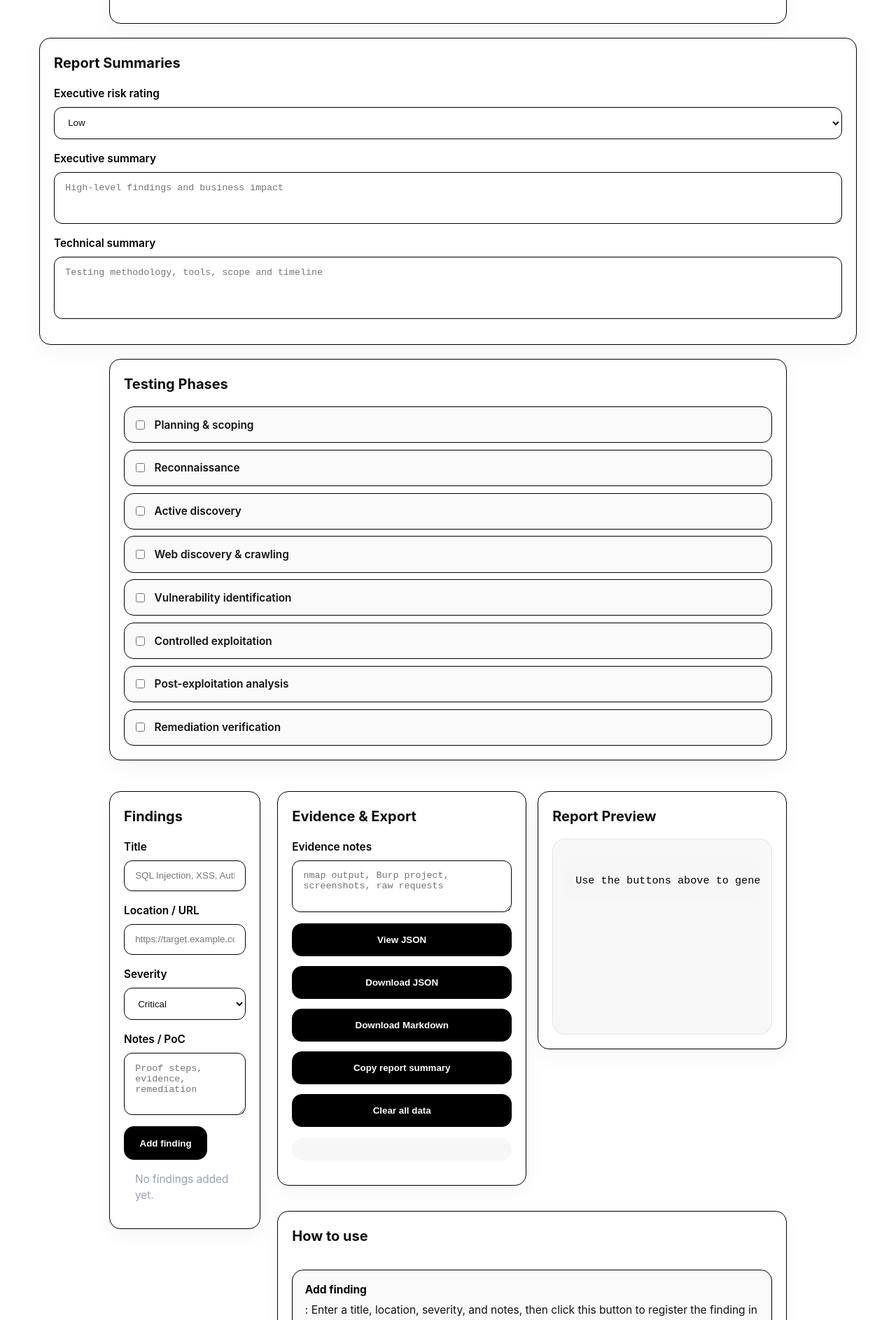
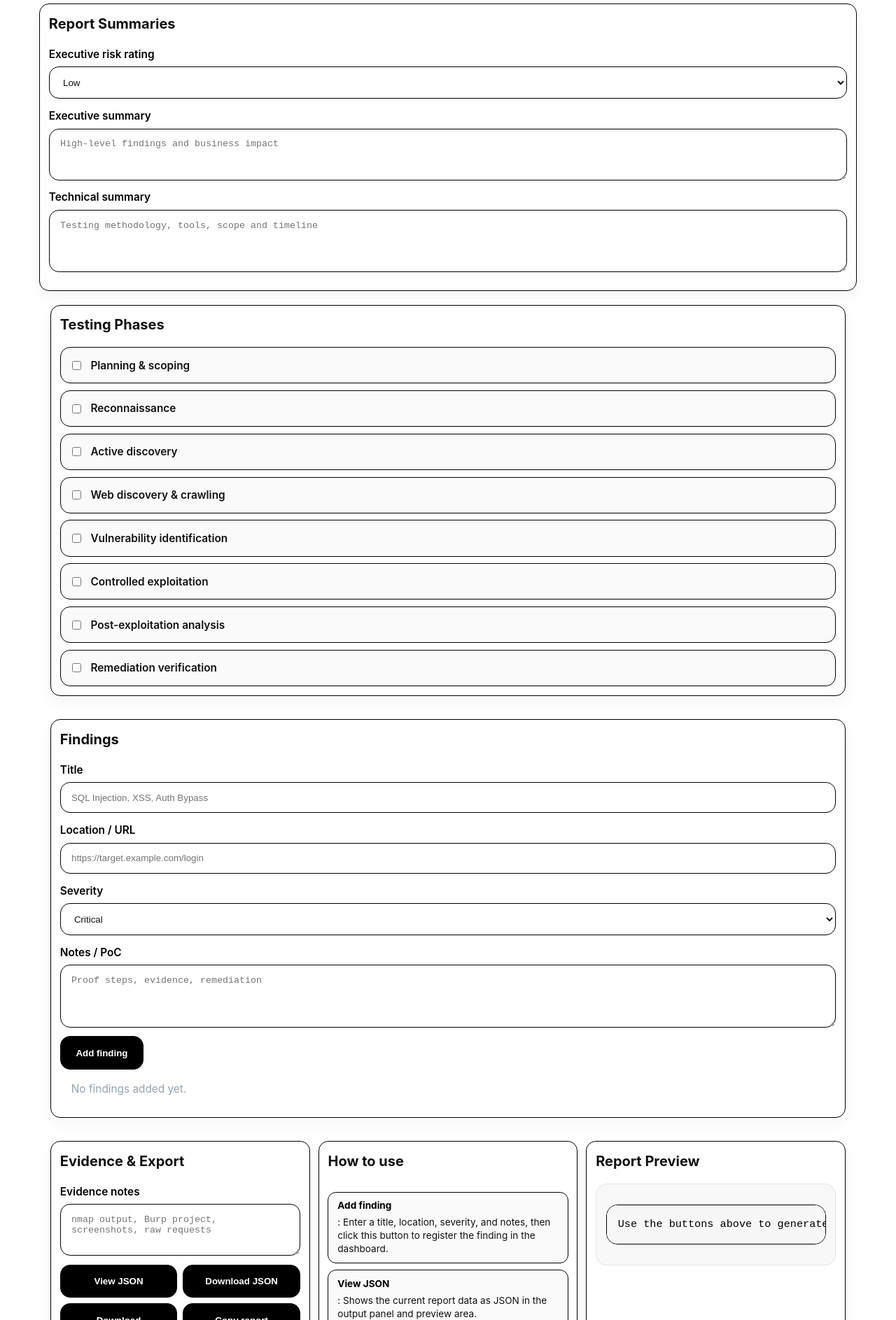
Before and after one commit to ramanan-sethuraman/Cyeth-Hacking, a website: page public/index.html in a window 1280 px wide. Shown: the part 913-2800 px from the top of the page at 70% size. Drawn offline with Linux system fonts and the light colour scheme.

Commit message:
Adjust box panels layout and sizing - make horizontal panels equal height, reduce font sizes, and organize findings section

```diff
--- a/public/css/styles.css
+++ b/public/css/styles.css
@@ -13,7 +13,7 @@ body {
 
 header.site-header {
   background: #fff;
-  border-bottom: 1px solid rgba(0, 0, 0, 0.08);
+  border-bottom: 1px solid rgba(0, 0, 0, 0.32);
   position: sticky;
   top: 0;
   z-index: 20;
@@ -43,6 +43,7 @@ header.site-header {
   background: #fff;
   position: relative;
 }
+
 
 /* Slide-down panel anchored to the logo (hidden by default; shown only on click/touch) */
 .logo-panel {
@@ -157,8 +158,8 @@ button, .small-button {
 
 .hero {
   max-width: 1200px;
-  margin: 0 auto 1rem;
-  padding: 2rem 1.5rem 2.5rem;
+  margin: 0 auto 0.5rem;
+  padding: 1.5rem 1.5rem 1.75rem;
 }
 
 .hero h1 {
@@ -192,13 +193,19 @@ main {
   padding: 0 1rem;
 }
 
+main > section.panel.card {
+  max-width: 100%;
+  margin: 0.75rem auto 1.25rem;
+  width: 100%;
+}
+
 .panel {
-  margin-bottom: 1.25rem;
-  padding: 1.25rem;
-  border-radius: 16px;
+  margin-bottom: 0.85rem;
+  padding: 0.8rem;
+  border-radius: 14px;
   background: #fff;
   border: 1px solid #000;
-  box-shadow: 0 10px 30px rgba(0, 0, 0, 0.04);
+  box-shadow: 0 10px 24px rgba(0, 0, 0, 0.04);
   display: flex;
   flex-direction: column;
   justify-content: flex-start;
@@ -217,8 +224,8 @@ main {
 .field-group {
   display: flex;
   flex-direction: column;
-  gap: 0.5rem;
-  margin-bottom: 1rem;
+  gap: 0.4rem;
+  margin-bottom: 0.8rem;
 }
 
 .field-grid {
@@ -237,7 +244,7 @@ textarea,
 select {
   width: 100%;
   padding: 0.85rem 0.95rem;
-  border-radius: 12px;
+  border-radius: 14px;
   border: 1px solid #000;
   background: #fff;
   color: #111;
@@ -252,10 +259,26 @@ select:focus {
 }
 
 button,
-.primary-button {
+.primary-button,
+.small-button {
   cursor: pointer;
   border: 1px solid #000;
   border-radius: 14px;
+}
+
+input,
+textarea,
+select,
+.task-list label,
+pre,
+table,
+.table-container {
+  border: 1px solid #000;
+  border-radius: 14px;
+}
+
+button,
+.primary-button {
   padding: 0.95rem 1.35rem;
   background: #000;
   color: #fff;
@@ -275,12 +298,18 @@ button:hover,
 }
 
 .small-button {
-  border: 1px solid rgba(0, 0, 0, 0.12);
   border-radius: 12px;
   padding: 0.55rem 0.9rem;
-  background: #f8f8f8;
+  background: #fff;
   color: #111;
   font-size: 0.95rem;
+}
+
+input,
+textarea,
+select {
+  background: #fff;
+  color: #111;
 }
 
 .small-button:hover {
@@ -339,8 +368,8 @@ table th {
 
 .button-row {
   display: grid;
-  grid-template-columns: repeat(auto-fit, minmax(160px, 1fr));
-  gap: 0.85rem;
+  grid-template-columns: repeat(auto-fit, minmax(140px, 1fr));
+  gap: 0.5rem;
 }
 
 pre {
@@ -363,19 +392,28 @@ footer {
 .guide-list {
   list-style: none;
   padding: 0;
-  margin: 1rem 0 0;
-  display: grid;
-  gap: 0.85rem;
+  margin: 0.75rem 0 0;
+  display: flex;
+  gap: 0.6rem;
+  flex-wrap: wrap;
+}
+
+@media (min-width: 1200px) {
+  .guide-list {
+    flex-wrap: wrap;
+  }
 }
 
 .guide-list li {
-  padding: 1rem 1.1rem;
-  border-radius: 16px;
+  padding: 0.6rem 0.8rem;
+  border-radius: 12px;
   background: #fafafa;
   border: 1px solid #000;
   color: #111;
-  font-size: 0.97rem;
-  line-height: 1.6;
+  font-size: 0.85rem;
+  line-height: 1.4;
+  flex: 1 1 auto;
+  min-width: 120px;
 }
 
 .guide-list strong {
@@ -384,29 +422,33 @@ footer {
   color: #000;
 }
 
-/* Horizontal layout for evidence & how-to-use panels */
+/* Horizontal layout for evidence, report preview, and how-to-use panels */
 .horizontal-panels {
-  display: flex;
-  gap: 1rem;
-  align-items: flex-start;
-  flex-wrap: wrap;
-  margin-bottom: 1.5rem;
+  display: grid;
+  grid-template-columns: repeat(3, 1fr);
+  gap: 0.75rem;
+  margin-bottom: 1rem;
+  align-items: stretch;
+  grid-auto-rows: 1fr;
 }
 
 .horizontal-panels > section {
-  flex: 1 1 48%;
-  min-width: 300px;
   display: flex;
   flex-direction: column;
+  min-width: 0;
+}
+
+.horizontal-panels > section > * {
+  flex-shrink: 0;
 }
 
 /* General dashboard grid for aligning panels */
 .dashboard-grid {
   display: grid;
-  gap: 1rem;
+  gap: 0.9rem;
   grid-template-columns: repeat(auto-fit, minmax(320px, 1fr));
   align-items: start;
-  margin-bottom: 1.25rem;
+  margin-bottom: 1rem;
 }
 
 @media (max-width: 900px) {
@@ -426,16 +468,16 @@ footer {
   gap: 1rem;
   grid-template-columns: repeat(auto-fit, minmax(180px, 1fr));
   max-width: 1000px;
-  margin: 2rem auto 0;
+  margin: 1.5rem auto 0;
   padding: 0 1rem;
 }
 
 .metric-card {
   padding: 1.4rem 1.25rem;
   border-radius: 20px;
-  background: #fafafa;
-  border: 1px solid rgba(0, 0, 0, 0.06);
-  box-shadow: 0 14px 30px rgba(0, 0, 0, 0.03);
+  background: #fff;
+  border: 1px solid #000;
+  box-shadow: 0 14px 30px rgba(0, 0, 0, 0.08);
 }
 
 .metric-label {
@@ -454,30 +496,30 @@ footer {
 
 .dashboard-grid {
   display: grid;
-  gap: 1.5rem;
+  gap: 1.25rem;
   grid-template-columns: 1fr;
-  max-width: 1000px;
-  margin: 0 auto;
+  max-width: 100%;
+  margin: 0.75rem auto 0;
   padding: 0 1rem;
 }
 
 @media (min-width: 980px) {
   .dashboard-grid {
-    grid-template-columns: 1fr 1fr;
+    grid-template-columns: 1fr;
     align-items: start;
   }
 
   .dashboard-grid section.panel.card:nth-child(1) {
-    grid-column: span 2;
+    grid-column: span 1;
   }
 }
 
 .report-preview {
-  padding: 1rem;
-  border-radius: 18px;
+  padding: 0.85rem;
+  border-radius: 16px;
   background: #f8f8f8;
   border: 1px solid rgba(0, 0, 0, 0.08);
-  min-height: 280px;
+  min-height: auto;
 }
 
 @media (max-width: 720px) {
--- a/public/index.html
+++ b/public/index.html
@@ -25,7 +25,7 @@
           </svg>
         </span>
         <div>
-          <div class="brand-name">Cyeth</div>
+          <div class="brand-name">Cyeth Hacking</div>
           <div class="brand-tag">Pentest planner</div>
         </div>
         <div id="logoPanel" class="logo-panel" aria-hidden="true" role="region" aria-label="About Cyeth Hacking">
@@ -43,6 +43,7 @@
         <a href="#">Dashboard</a>
         <a href="#findings">Findings</a>
         <a href="#evidence">Evidence</a>
+        <a href="#how-to-use">How to use</a>
         <a href="#report">Report</a>
       </nav>
       <button class="primary-button" type="button">Export report</button>
@@ -182,13 +183,6 @@
       <pre id="exportOutput"></pre>
       </section>
 
-      <section id="report" class="panel">
-      <h2>Report Preview</h2>
-      <div id="reportPreview" class="report-preview">
-        <p class="empty">Generate a report preview by clicking any export button.</p>
-      </div>
-      </section>
-
       <section id="how-to-use" class="panel">
       <h2>How to use</h2>
       <ul class="guide-list">
@@ -201,6 +195,13 @@
         <li><strong>Export report</strong> (top header): This quick action triggers the same report preview as the View JSON button.</li>
       </ul>
     </section>
+
+      <section id="report" class="panel">
+      <h2>Report Preview</h2>
+      <div id="reportPreview" class="report-preview">
+        <p class="empty">Generate a report preview by clicking any export button.</p>
+      </div>
+      </section>
   </main>
 
   <footer>
```
